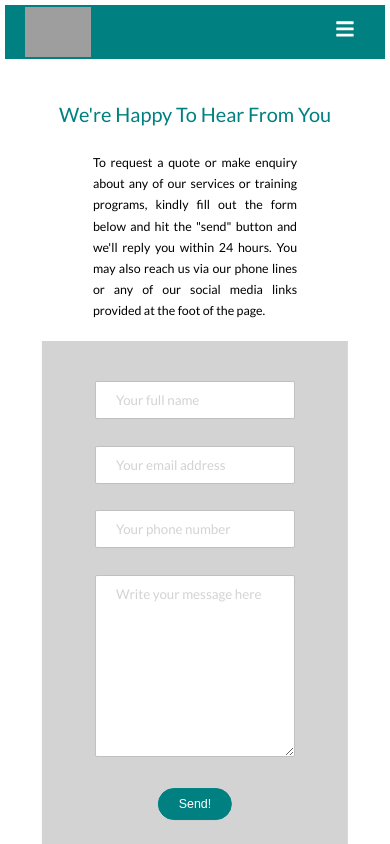
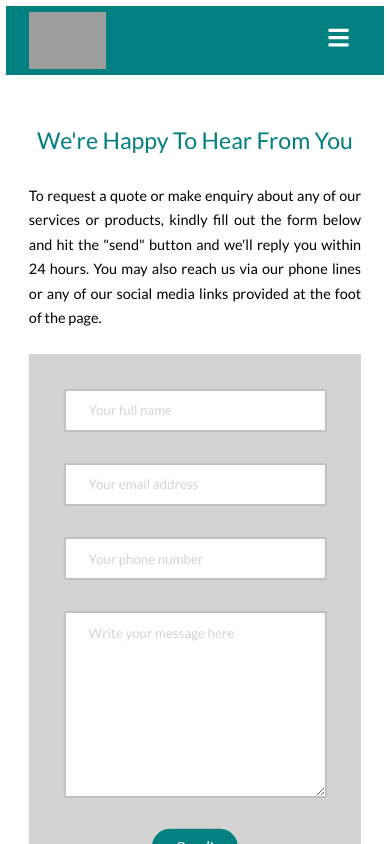
Before and after one commit to samueltsav/webpack-project, a React app: page /Contact in a window 390 px wide. Shown: the top 844 px of the page. Built offline with nearby package versions, Linux system fonts and the light colour scheme; grey boxes are pictures that could not be loaded.

Commit message:
* Changed html font-size to 0.6em + 0.5vw * Added media queries

```diff
--- a/src/components/reusables/Navbar.jsx
+++ b/src/components/reusables/Navbar.jsx
@@ -20,12 +20,12 @@ function Navbar() {
 						</Link>
 					</li>
 					<li className="nav-item">
-						<Link to="/Contact" className="nav-link">
+						<Link to="/" className="nav-link">
 							services
 						</Link>
 					</li>
 					<li className="nav-item">
-						<Link to="/Contact" className="nav-link">
+						<Link to="/" className="nav-link">
 							Products
 						</Link>
 					</li>
--- a/src/pages/Contact.jsx
+++ b/src/pages/Contact.jsx
@@ -1,7 +1,9 @@
-import React from 'react'
-import { Link } from 'react-router-dom';
-import Footer from '../components/reusables/Footer';
-import Navbar from '../components/reusables/Navbar';
+/** @format */
+
+import React from "react";
+import { Link } from "react-router-dom";
+import Footer from "../components/reusables/Footer";
+import Navbar from "../components/reusables/Navbar";
 
 function Contact() {
 	return (
@@ -13,15 +15,14 @@ function Contact() {
 				<div className="row">
 					<p className="long_copy">
 						To request a quote or make enquiry about any of our services or
-						training programs, kindly fill out the form below and hit the "send"
-						button and we'll reply you within 24 hours. You may also reach us
-						via our phone lines or any of our social media links provided at the
-						foot of the page.
+						products, kindly fill out the form below and hit the "send" button
+						and we'll reply you within 24 hours. You may also reach us via our
+						phone lines or any of our social media links provided at the foot of
+						the page.
 					</p>
 				</div>
 				<div className="row">
 					<div className="contact">
-						<div className="contact_form">
 						<form action="" method="POST" className="contact_form">
 							<div className="form_group">
 								<input
@@ -66,7 +67,7 @@ function Contact() {
 								<textarea
 									name="message"
 									id="message"
-										cols="36"
+									cols="23"
 									rows="10"
 									placeholder="Write your message here"
 									className="form_input"
@@ -78,15 +79,10 @@ function Contact() {
 							</div>
 							<div className="form_group">
 								<div className="btn">
-										<Link to="/" className="btn_link">
-											<button className="btn_primary-2">
-												Send!
-											</button>
-										</Link>
+									<button className="btn_primary-2">Send!</button>
 								</div>
 							</div>
 						</form>
-						</div>
 					</div>
 				</div>
 			</section>
@@ -95,4 +91,4 @@ function Contact() {
 	);
 }
 
-export default Contact
+export default Contact;
--- a/src/pages/SignUp.jsx
+++ b/src/pages/SignUp.jsx
@@ -69,11 +69,7 @@ function SignUp() {
 						</div>
 						<div className="form_group">
 							<div className="btn">
-								<Link to="/" className="btn_link">
-									<button className="btn_primary-2">
-										Submit
-									</button>
-								</Link>
+								<button className="btn_primary-2">Submit</button>
 							</div>
 						</div>
 					</form>
--- a/src/styles/_base.scss
+++ b/src/styles/_base.scss
@@ -13,7 +13,7 @@
 }
 
 html {
-	font-size: calc(0.5em + 0.5vw);
+	font-size: calc(0.6em + 0.5vw);
 }
 
 body {
--- a/src/styles/_button.scss
+++ b/src/styles/_button.scss
@@ -52,7 +52,7 @@
 			padding: $btn-padding;
 			font-weight: $btn-font-weight;
 			transition: background-color 0.3s, border 0.3s;
-		margin-top: 3rem;
+			margin-top: 2.5rem;
 			color: $white;
 			border: 0.15rem solid $teal;
 			background-color: $teal;
@@ -65,94 +65,6 @@
 				border: 0.1rem solid $teal;
 				color: $teal;
 			}
-		}
-	}
-
-	&_secondary {
-		&-products {
-			//@include abs_center;
-			margin-top: 2rem;
-		}
-
-		&,
-		&:visited {
-			text-transform: capitalize;
-			position: relative;
-			padding: $btn-padding;
-			font-weight: $btn-font-weight;
-			display: inline-block;
-			font-size: $font-large;
-			background-color: $teal;
-			color: $white;
-			border: solid 0.1rem $teal;
-			transition: all 0.2s;
-			-webkit-transition: all 0.2s;
-			-moz-transition: all 0.2s;
-			-ms-transition: all 0.2s;
-			-o-transition: all 0.2s;
-			border-radius: $btn-border-radius;
-			-webkit-border-radius: $btn-border-radius;
-			-moz-border-radius: $btn-border-radius;
-			-ms-border-radius: $btn-border-radius;
-			-o-border-radius: $btn-border-radius;
-
-			//change for the <button> element
-			border: none;
-			cursor: pointer;
-		}
-
-		&:hover {
-			transform: translateY(-0.3rem);
-			box-shadow: 0 1rem 2rem rgba($black, 0.2);
-			-webkit-transform: translateY(-0.3rem);
-			-moz-transform: translateY(-0.3rem);
-			-ms-transform: translateY(-0.3rem);
-			-o-transform: translateY(-0.3rem);
-		}
-
-		&:active,
-		&:focus {
-			outline: none;
-			transform: translateY(-0.1rem);
-			box-shadow: 0 0.5rem 1rem rgba($black, 0.2);
-			-webkit-transform: translateY(-0.1rem);
-			-moz-transform: translateY(-0.1rem);
-			-ms-transform: translateY(-0.1rem);
-			-o-transform: translateY(-0.1rem);
-		}
-
-		&:after {
-			content: "";
-			height: 100%;
-			width: 100%;
-			border-radius: 10rem;
-			position: absolute;
-			top: 0;
-			left: 0;
-			z-index: -1;
-			transition: all 0.5s;
-			-webkit-transition: all 0.5s;
-			-moz-transition: all 0.5s;
-			-ms-transition: all 0.5s;
-			-o-transition: all 0.5s;
-			border-radius: 10rem;
-			-webkit-border-radius: 10rem;
-			-moz-border-radius: 10rem;
-			-ms-border-radius: 10rem;
-			-o-border-radius: 10rem;
-		}
-
-		&:after {
-			background-color: $teal;
-		}
-
-		&:hover:after {
-			transform: scaleX(1.6) scaleY(1.8);
-			opacity: 0;
-			-webkit-transform: scaleX(1.6) scaleY(1.8);
-			-moz-transform: scaleX(1.6) scaleY(1.8);
-			-ms-transform: scaleX(1.6) scaleY(1.8);
-			-o-transform: scaleX(1.6) scaleY(1.8);
 		}
 	}
 
--- a/src/styles/_form.scss
+++ b/src/styles/_form.scss
@@ -7,28 +7,31 @@
 .signUp_form,
 .contact_form {
 	background-color: $lightGray;
-	padding: 2rem;
-	width: 90%;
+	padding: 3rem;
 	position: relative;
 	top: 0;
 	left: 50%;
 	transform: translate(-50%, 0);
+
+
+	@media only screen and (min-width: 425px) {
+		width: 80%;
 	}
-.form_group {
-	margin-bottom: 1rem;
+
+
+	@media only screen and (min-width: 768px) {
+		width: 50%;
+	}
 }
 
 .form_input {
-	position: relative;
-	top: 0%;
-	left: 50%;
-	width: 100%;
-	transform: translate(-50%, 0%);
 	background-color: $white;
 	font-family: inherit;
 	padding: 1rem 2rem;
 	border: 0.2rem solid $silver;
 	display: block;
+	width: 100%;
+
 	border-radius: 0.2rem;
 	-webkit-border-radius: 0.2rem;
 	-moz-border-radius: 0.2rem;
@@ -39,27 +42,38 @@
 	-moz-transition: all 0.5s;
 	-ms-transition: all 0.5s;
 	-o-transition: all 0.5s;
-}
 
-.form_input:focus {
+	&:focus {
 		outline: none;
 		box-shadow: 0 1rem 2rem rgba(0, 0, 0, 0.1);
 		border-bottom: 0.3rem solid $teal;
+		font-size: $font-large;
+
+		&:invalid {
+			border-bottom: 0.3rem solid $orange;
+		}
 	}
 
-.form_input:focus:invalid {
-	border-bottom: 0.3rem solid $orange;
-}
-
-.form_input::-webkit-input-placeholder {
+	&::-webkit-input-placeholder {
 		color: $lightGray;
 	}
 
+	&:placeholder-shown + .form_label {
+		opacity: 0;
+		visibility: hidden;
+		transform: translateY(-4rem);
+		-webkit-transform: translateY(-4rem);
+		-moz-transform: translateY(-4rem);
+		-ms-transform: translateY(-4rem);
+		-o-transform: translateY(-4rem);
+	}
+}
+
+.form_group {
+	margin-bottom: 1rem;
+}
+
 .form_label {
-	position: relative;
-	top: 0%;
-	left: 50%;
-	transform: translate(-50%, 0%);
 	font-weight: 600;
 	display: block;
 	transition: all 0.3s;
@@ -68,13 +82,3 @@
 	-ms-transition: all 0.3s;
 	-o-transition: all 0.3s;
 }
-
-.form_input:placeholder-shown + .form_label {
-	opacity: 0;
-	visibility: hidden;
-	transform: translateY(-4rem);
-	-webkit-transform: translateY(-4rem);
-	-moz-transform: translateY(-4rem);
-	-ms-transform: translateY(-4rem);
-	-o-transform: translateY(-4rem);
-}
--- a/src/styles/_navbar.scss
+++ b/src/styles/_navbar.scss
@@ -4,7 +4,7 @@
 
 nav {
 	background: $teal;
-	padding: 0.2rem 2rem;
+	padding: .5rem 2rem;
 }
 
 ul {
--- a/src/styles/_typography.scss
+++ b/src/styles/_typography.scss
@@ -66,11 +66,14 @@
 
 .long_copy {
 	font-size: $font-large;
-	max-width: 60%;
 	margin-bottom: 2rem;
 	text-align: justify;
 	position: relative;
 	top: 0%;
 	left: 50%;
 	transform: translate(-50%, 0%);
+
+	@media only screen and (min-width:768px) {
+		max-width: 70%;
+	}
 }
```
Lines whose indentation alone changed are shown as unchanged.
